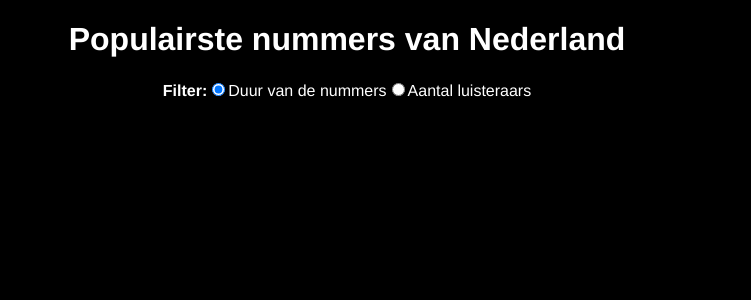
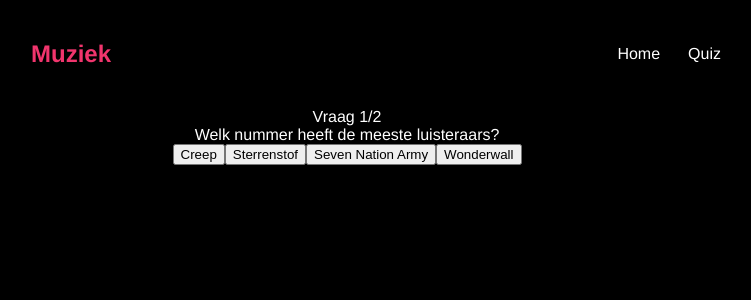
Before and after one commit to lottekoblens/frontend-applications, a React (Create React App) app: page /quiz in a window 1280 px wide. Shown: the top 300 px of the page, without its empty margins (181-932 px from the left). Built offline with nearby package versions, Linux system fonts and the light colour scheme; no server answers.

Commit message:
added routes for home and quiz

```diff
--- a/package.json
+++ b/package.json
@@ -10,6 +10,7 @@
     "d3": "^7.1.1",
     "react": "^17.0.2",
     "react-dom": "^17.0.2",
+    "react-router-dom": "^5.3.0",
     "react-scripts": "4.0.3",
     "web-vitals": "^1.1.2"
   },
--- a/public/index.html
+++ b/public/index.html
@@ -24,7 +24,7 @@
       work correctly both with client-side routing and a non-root public URL.
       Learn how to configure a non-root public URL by running `npm run build`.
     -->
-    <title>React App</title>
+    <title>Muziek</title>
   </head>
   <body>
     <noscript>You need to enable JavaScript to run this app.</noscript>
--- a/src/App.css
+++ b/src/App.css
@@ -1,3 +1,7 @@
+body {
+  color: white;
+}
+
 .App {
   text-align: center;
 }
@@ -16,7 +20,7 @@ body {
 }
 
 rect {
-  fill: rgb(121, 176, 150);
+  fill: #f1356d;
   fill-opacity: 0.8;
 }
 
@@ -33,7 +37,7 @@ position: absolute;
 width: 200px;
 height: auto;
 padding: 10px;
-background-color: rgb(201, 245, 204);
+background-color: #f8a7bf;
 -webkit-border-raadius: 10px;
 -moz-border-radius: 10px;
 border-radius: 10px;
@@ -56,6 +60,30 @@ color: black;
 }
 
 .highlight {
-fill: #d5f0d9;
+fill: #da7190;
 opacity: 0.7;
 }
+
+.navbar {
+  padding: 20px;
+  display: flex;
+  align-items: center;
+  max-width: 100%;
+  margin: 0 auto;
+  margin-left: 8%;
+}
+.navbar h1 {
+  color: #f1356d;
+}
+.navbar .links {
+  margin-left: auto;
+}
+.navbar a {
+  margin-left: 16px;
+  text-decoration: none;
+  padding: 6px;
+  color: white;
+}
+.navbar a:hover {
+  color: #f1356d;
+}
--- a/src/App.js
+++ b/src/App.js
@@ -1,33 +1,26 @@
 import './App.css';
-import getData from './providers/fetch.js';
-import { useEffect, useState } from 'react';
-import BarChart from "./components/BarChart";
-
+import { BrowserRouter as Router, Route, Switch } from 'react-router-dom';
+import Home from './Home.js'
+import Navbar from './Navbar.js'
+import Quiz from './Quiz.js'
 
 function App() {
-  const [json, setJson] = useState(null);
-  const [selection, setSelection] = useState('duration');
-  const onRadioButtonChange = (event) => {
-    setSelection(event.currentTarget.value)
-  }
-  useEffect(() => {
-    getData().then(data => setJson(data))
-  })
   return (
-    <div className="App">
-
-      <h1>Populairste nummers van Nederland</h1>
-<div id='bar'>
-  <div className="hidden" id="tooltip">
-    <p id="name"></p>
-    <p><span id="value"> </span></p>
-  </div>
-  <strong>Filter:</strong>
-  <label><input type="radio" name="filter" value="duration" id="filter" checked={selection === 'duration'} onChange={onRadioButtonChange} />Duur van de nummers</label>
-  <label><input type="radio" name="filter" value="listeners" id="filter" checked={selection === 'listeners'} onChange={onRadioButtonChange}/>Aantal luisteraars</label>
-</div>
-{json? <BarChart data={json} selection={selection}/> : undefined}
-    </div>
+    <Router>
+      <div className="App">
+        <Navbar />
+        <div className="content">
+          <Switch>
+            <Route exact path="/">
+              <Home />
+            </Route>
+            <Route path="/quiz">
+              <Quiz />
+            </Route>
+          </Switch>
+        </div>
+      </div>
+    </Router>
   );
 }
 
--- /dev/null
+++ b/src/Home.js
@@ -0,0 +1,32 @@
+import './App.css';
+import getData from './providers/fetch.js';
+import { useEffect, useState } from 'react';
+import BarChart from "./components/BarChart";
+
+function Home() {
+    const [json, setJson] = useState(null);
+    const [selection, setSelection] = useState('duration');
+    const onRadioButtonChange = (event) => {
+        setSelection(event.currentTarget.value)
+    }
+    useEffect(() => {
+        getData().then(data => setJson(data))
+    })
+    return (
+        <div className="App">
+            <h2>Populairste nummers van Nederland</h2>
+            <div id='bar'>
+                <div className="hidden" id="tooltip">
+                    <p id="name"></p>
+                    <p><span id="value"> </span></p>
+                </div>
+                <strong>Filter:</strong>
+                <label><input type="radio" name="filter" value="duration" id="filter" checked={selection === 'duration'} onChange={onRadioButtonChange} />Duur van de nummers</label>
+                <label><input type="radio" name="filter" value="listeners" id="filter" checked={selection === 'listeners'} onChange={onRadioButtonChange} />Aantal luisteraars</label>
+            </div>
+            {json ? <BarChart data={json} selection={selection} /> : undefined}
+        </div>
+    );
+}
+
+export default Home;
--- /dev/null
+++ b/src/Navbar.js
@@ -0,0 +1,13 @@
+const Navbar = () => {
+    return (
+      <nav className="navbar">
+        <h1>Muziek</h1>
+        <div className="links">
+          <a href="/">Home</a>
+          <a href="/quiz">Quiz</a>
+        </div>
+      </nav>
+    );
+  }
+
+  export default Navbar;
--- /dev/null
+++ b/src/Quiz.js
@@ -0,0 +1,69 @@
+import './App.css';
+import getData from './providers/fetch.js';
+import { useEffect, useState } from 'react';
+import BarChart from "./components/BarChart";
+
+function Quiz() {
+    const questions = [
+		{
+			questionText: 'Welk nummer heeft de meeste luisteraars?',
+			answerOptions: [
+				{ answerText: 'Creep', isCorrect: false },
+				{ answerText: 'Sterrenstof', isCorrect: false },
+				{ answerText: 'Seven Nation Army', isCorrect: false },
+				{ answerText: 'Wonderwall', isCorrect: true },
+			],
+		},
+		{
+			questionText: 'Welk nummer duurt het langst?',
+			answerOptions: [
+				{ answerText: 'Sterrenstof', isCorrect: false },
+				{ answerText: 'Under the Bridge', isCorrect: false },
+				{ answerText: 'Sultans of Swing', isCorrect: true },
+				{ answerText: 'Come as You Are', isCorrect: false },
+			],
+		},
+	];
+
+	const [currentQuestion, setCurrentQuestion] = useState(0);
+	const [showScore, setShowScore] = useState(false);
+	const [score, setScore] = useState(0);
+
+	const handleAnswerOptionClick = (isCorrect) => {
+		if (isCorrect) {
+			setScore(score + 1);
+		}
+
+		const nextQuestion = currentQuestion + 1;
+		if (nextQuestion < questions.length) {
+			setCurrentQuestion(nextQuestion);
+		} else {
+			setShowScore(true);
+		}
+	};
+	return (
+		<div className='app'>
+			{showScore ? (
+				<div className='score-section'>
+					Je hebt {score} van de {questions.length} vragen goed.
+				</div>
+			) : (
+				<>
+					<div className='question-section'>
+						<div className='question-count'>
+							<span>Vraag {currentQuestion + 1}</span>/{questions.length}
+						</div>
+						<div className='question-text'>{questions[currentQuestion].questionText}</div>
+					</div>
+					<div className='answer-section'>
+						{questions[currentQuestion].answerOptions.map((answerOption) => (
+							<button onClick={() => handleAnswerOptionClick(answerOption.isCorrect)}>{answerOption.answerText}</button>
+						))}
+					</div>
+				</>
+			)}
+		</div>
+	);
+}
+
+export default Quiz;
--- a/src/components/BarChart.js
+++ b/src/components/BarChart.js
@@ -25,11 +25,6 @@ function BarChart({ data, selection }) {
         const g_xaxis = g.append('g').attr('class', 'x axis')
         const g_yaxis = g.append('g').attr('class', 'y axis')
       }
-
-      ////////////////////////
-
-
-      // making bar chart
 
       // with this function the other functions will be called, but in this way the function updateRect does not dependent of the second one
       const update = (data, selection) => {
```
Also changed, not shown: 1 other file (tests, documents, lock files or other folders).
